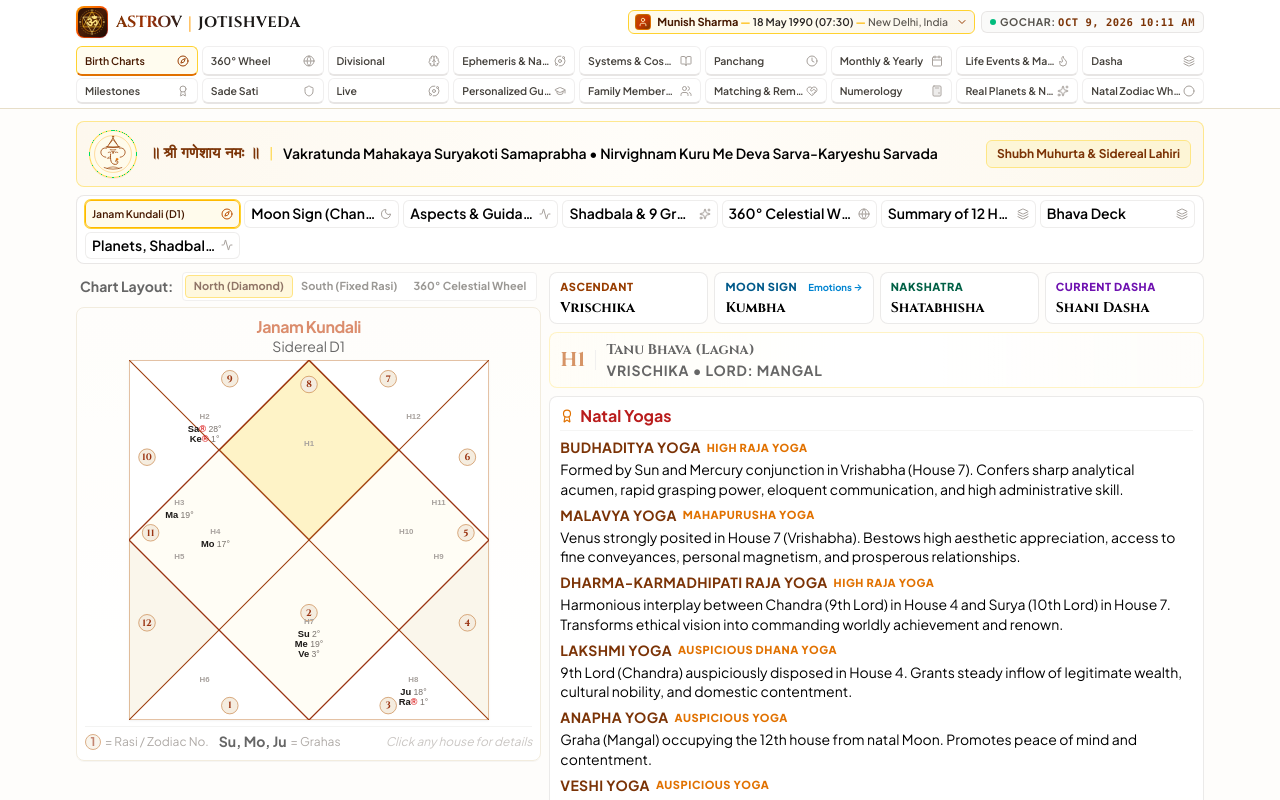
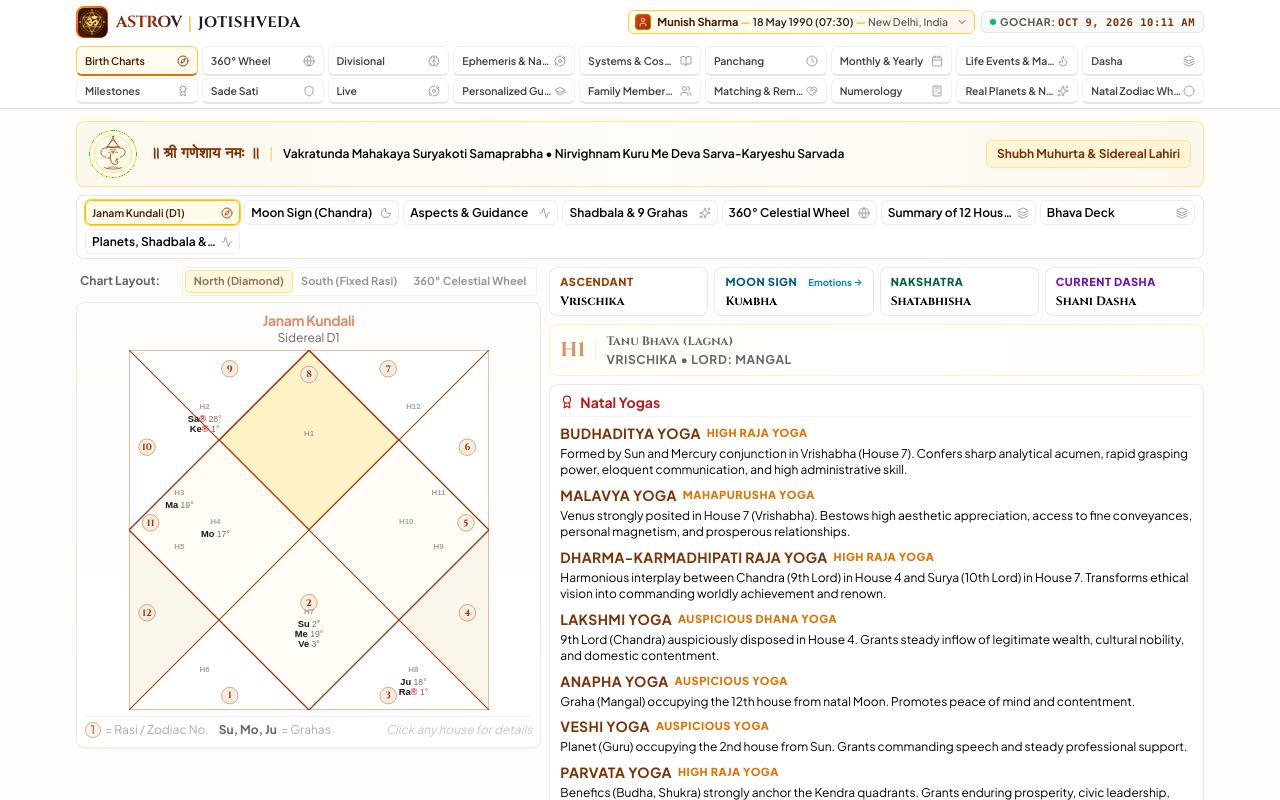
Before and after one commit to mdhimancs/Astrov, a React (Vite) app: page / in a window 1280 px wide. Shown: the top 800 px of the page. Built offline with nearby package versions, Linux system fonts and the light colour scheme.

Commit message:
style: reduce heading font size to 15px
Adjust global heading font sizes from 16px to 15px to refine the visual hierarchy and typography scaling.

```diff
--- a/src/index.css
+++ b/src/index.css
@@ -16,11 +16,11 @@
     text-rendering: optimizeLegibility;
   }
 
-  /* 1. Main Page Headings: Majestic Classical Vedic Display (point 16 = 16px with colors) */
+  /* 1. Main Page Headings: Majestic Classical Vedic Display (point 15 = 15px with colors) */
   h1, .heading-1, .font-h1 {
     font-family: 'Cinzel', Georgia, serif;
     font-weight: 700;
-    font-size: 16px;
+    font-size: 15px;
     line-height: 1.3;
     letter-spacing: -0.01em;
     color: #9A3412; /* Rich Terracotta / Deep Warm Amber */
@@ -29,17 +29,17 @@
   h2, .heading-2, .font-h2 {
     font-family: 'Cinzel', Georgia, serif;
     font-weight: 700;
-    font-size: 16px;
+    font-size: 15px;
     line-height: 1.3;
     letter-spacing: -0.01em;
     color: #B45309; /* Radiant Ochre / Amber */
   }
 
-  /* 2. Standardized Subheadings & Card Titles: point 16 = 16px with distinct colors */
+  /* 2. Standardized Subheadings & Card Titles: point 15 = 15px with distinct colors */
   h3, .heading-3, .font-h3 {
     font-family: 'Plus Jakarta Sans', system-ui, -apple-system, BlinkMacSystemFont, 'Segoe UI', Roboto, sans-serif;
     font-weight: 700;
-    font-size: 16px;
+    font-size: 15px;
     line-height: 1.35;
     letter-spacing: -0.005em;
     color: #C2410C; /* Saffron / Warm Orange-Copper */
@@ -48,7 +48,7 @@
   h4, .heading-4, .font-h4 {
     font-family: 'Plus Jakarta Sans', system-ui, -apple-system, BlinkMacSystemFont, 'Segoe UI', Roboto, sans-serif;
     font-weight: 700;
-    font-size: 16px;
+    font-size: 15px;
     line-height: 1.35;
     color: #B91C1C; /* Ruby / Garnet */
   }
@@ -56,7 +56,7 @@
   h5, .heading-5, .font-h5 {
     font-family: 'Plus Jakarta Sans', system-ui, -apple-system, BlinkMacSystemFont, 'Segoe UI', Roboto, sans-serif;
     font-weight: 600;
-    font-size: 16px;
+    font-size: 15px;
     line-height: 1.35;
     color: #7C2D12; /* Warm Cinnamon / Mahogany */
   }
@@ -64,15 +64,15 @@
   h6, .heading-6, .font-h6 {
     font-family: 'Plus Jakarta Sans', system-ui, -apple-system, BlinkMacSystemFont, 'Segoe UI', Roboto, sans-serif;
     font-weight: 600;
-    font-size: 16px;
+    font-size: 15px;
     line-height: 1.35;
     color: #854D0E; /* Golden Bronze */
   }
 
-  /* 3. Standardized Body Copy: point 14 = 14px and black (#000000) */
+  /* 3. Standardized Body Copy: point 13 = 13px and black (#000000) */
   p, .text-body {
     font-family: 'Plus Jakarta Sans', system-ui, -apple-system, BlinkMacSystemFont, 'Segoe UI', Roboto, sans-serif;
-    font-size: 14px;
+    font-size: 13px;
     line-height: 1.5;
     color: #000000;
   }
@@ -109,10 +109,10 @@ h6.font-vedic {
   font-family: 'Cinzel', Georgia, serif;
 }
 
-/* Standardized Typography Hierarchy Utility Classes: point 16 for headings, point 14 for text */
+/* Standardized Typography Hierarchy Utility Classes: point 15 for headings, point 13 for text */
 .text-page-title {
   font-family: 'Cinzel', Georgia, serif;
-  font-size: 16px;
+  font-size: 15px;
   font-weight: 700;
   line-height: 1.25;
   color: #9A3412;
@@ -121,7 +121,7 @@ h6.font-vedic {
 
 .text-section-title {
   font-family: 'Cinzel', Georgia, serif;
-  font-size: 16px;
+  font-size: 15px;
   font-weight: 700;
   line-height: 1.3;
   color: #B45309;
@@ -130,7 +130,7 @@ h6.font-vedic {
 
 .text-card-title {
   font-family: 'Plus Jakarta Sans', system-ui, -apple-system, sans-serif;
-  font-size: 16px;
+  font-size: 15px;
   font-weight: 700;
   line-height: 1.35;
   color: #C2410C;
@@ -138,7 +138,7 @@ h6.font-vedic {
 
 .text-subheading {
   font-family: 'Plus Jakarta Sans', system-ui, -apple-system, sans-serif;
-  font-size: 14px;
+  font-size: 13px;
   font-weight: 600;
   line-height: 1.4;
   color: #7C2D12;
@@ -146,7 +146,7 @@ h6.font-vedic {
 
 .text-caption {
   font-family: 'Plus Jakarta Sans', system-ui, -apple-system, sans-serif;
-  font-size: 14px;
+  font-size: 13px;
   font-weight: 500;
   line-height: 1.35;
   color: #000000;
@@ -154,19 +154,28 @@ h6.font-vedic {
 
 /* =========================================================================
    USER SPECIFICATION: BELOW TOP BUTTON SELECTORS (INSIDE MAIN)
-   1. All headings as point 16 (16px) with distinct colors
-   2. All text as point 14 (14px) and black (#000000)
+   1. All headings as point 15 (15px) with distinct colors
+   2. All text as point 13 (13px) and black (#000000)
    ========================================================================= */
 
-/* All headings below top button selectors: point 16 (16px) */
+/* All headings below top button selectors: point 14 (14px) */
 main h1, main .heading-1, main .font-h1, main .text-page-title,
 main h2, main .heading-2, main .font-h2, main .text-section-title,
 main h3, main .heading-3, main .font-h3, main .text-card-title,
 main h4, main .heading-4, main .font-h4,
 main h5, main .heading-5, main .font-h5,
 main h6, main .heading-6, main .font-h6 {
-  font-size: 16px !important;
+  font-size: 14px !important;
   line-height: 1.35 !important;
+}
+
+/* Ensure any nested spans or text within headings inherit point 14 and the heading color */
+main h1 *, main h2 *, main h3 *, main h4 *, main h5 *, main h6 *,
+main .heading-1 *, main .heading-2 *, main .heading-3 *, main .heading-4 *, main .heading-5 *, main .heading-6 *,
+main .text-page-title *, main .text-section-title *, main .text-card-title * {
+  font-size: 14px !important;
+  color: inherit !important;
+  line-height: inherit !important;
 }
 
 /* Distinct rich Vedic colors for each heading level below top button selectors */
@@ -202,22 +211,27 @@ main [class*="bg-amber-950"] h4, main [class*="from-amber-950"] h4, main [class*
   color: #FBBF24 !important; /* Radiant Warm Gold */
 }
 
-/* All text below top button selectors: point 14 (14px) and black (#000000) */
+/* All text below top button selectors: point 12 (12px) and black (#000000) */
 main p,
+main p *,
 main li,
+main li *,
 main .text-body,
 main .body-text,
 main td,
+main td *,
 main th,
 main label,
 main dd,
 main dt,
-main blockquote {
-  font-size: 14px !important;
+main blockquote,
+main small,
+main summary {
+  font-size: 12px !important;
   color: #000000 !important;
 }
 
-/* Ensure descriptive spans and text inside cards and details below selectors are 14px and black */
+/* Ensure descriptive spans and text inside cards and details below selectors are 12px and black */
 main .prose,
 main .prose p,
 main p.text-stone-700,
@@ -228,35 +242,47 @@ main p.text-stone-900,
 main p.text-gray-600,
 main p.text-gray-700,
 main p.text-gray-800,
+main p.text-gray-900,
+main p.text-neutral-600,
+main p.text-neutral-700,
+main p.text-neutral-800,
+main p.text-neutral-900,
 main span.text-stone-700,
 main span.text-stone-600,
 main span.text-stone-800,
 main span.text-stone-900,
 main span.text-gray-700,
 main span.text-gray-800,
+main span.text-neutral-700,
+main span.text-neutral-800,
 main div.text-stone-700,
 main div.text-stone-600,
 main div.text-stone-800,
 main div.text-stone-900 {
-  font-size: 14px !important;
+  font-size: 12px !important;
   color: #000000 !important;
 }
 
 /* Retain high-contrast light text inside dark background badges/banners */
 main [class*="bg-amber-950"] p,
+main [class*="bg-amber-950"] p *,
 main [class*="from-amber-950"] p,
+main [class*="from-amber-950"] p *,
 main [class*="bg-stone-900"] p,
+main [class*="bg-stone-900"] p *,
 main [class*="bg-black"] p,
-main [class*="bg-amber-900"] p {
+main [class*="bg-black"] p *,
+main [class*="bg-amber-900"] p,
+main [class*="bg-amber-900"] p * {
   color: #FEF3C7 !important;
-  font-size: 14px !important;
+  font-size: 12px !important;
 }
 main [class*="bg-amber-950"] span.text-amber-200,
 main [class*="from-amber-950"] span.text-amber-200,
 main [class*="from-amber-950"] span.text-amber-300,
 main [class*="bg-stone-900"] span.text-amber-200 {
   color: #FDE68A !important;
-  font-size: 14px !important;
+  font-size: 12px !important;
 }
 
 /* Tabular figures for stats and metrics */
```
